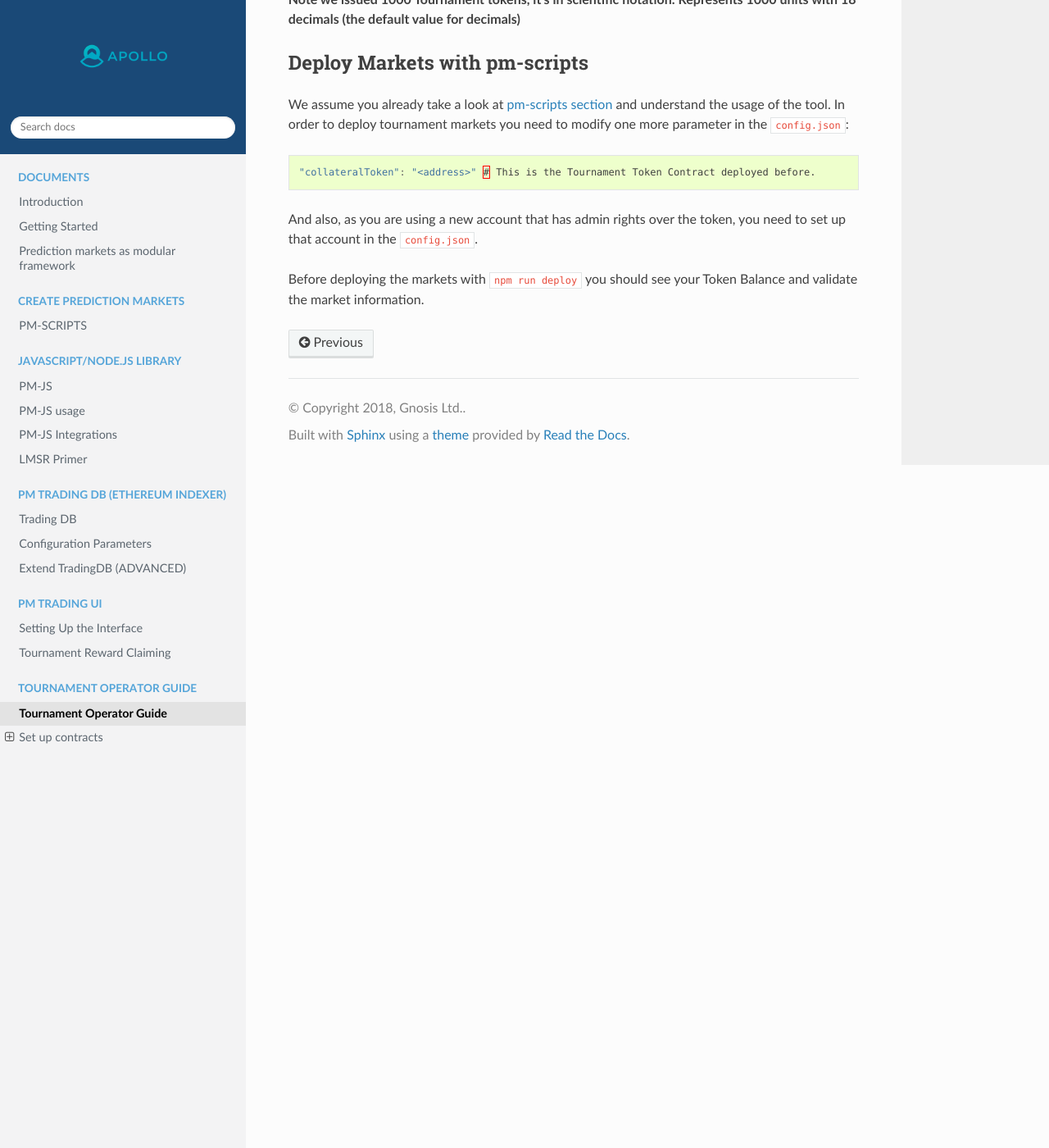
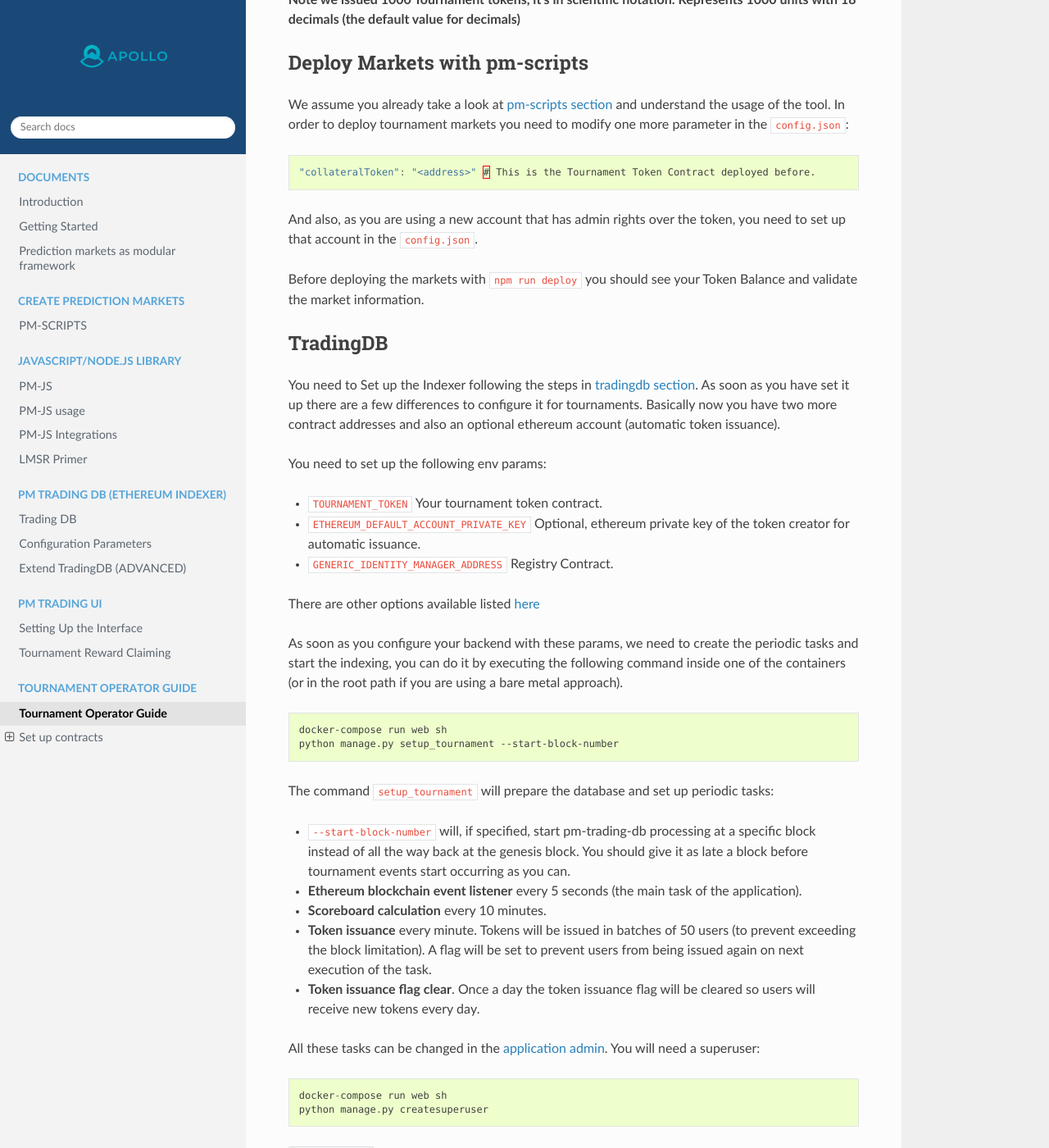
Before and after one commit to uivlis/conditional-tokens, a Sphinx documentation site: the page built from source/tournament-operator.md, in a window 1280 px wide and 1400 px high, scrolled down 3328 px. Shown: the whole window at 82% size. Built offline with Sphinx 7.4.7 and the Read the Docs theme 2.0.0, drawn with Linux system fonts in a browser that asks for light colours.

Commit message:
tradingdb section for tournament

````diff
--- a/source/tournament-operator.md
+++ b/source/tournament-operator.md
@@ -84,7 +84,7 @@ npm run issue-tokens -- --amount 1000e18 --to $CREATOR_ADDRESS --network=rinkeby
 **Note we issued 1000 Tournament tokens, it's in scientific notation. Represents 1000 units with 18 decimals (the default value for decimals)**
 
 ## Deploy Markets with pm-scripts
-We assume you already take a look at [pm-scripts section](/pm-scripts) and understand the usage of the tool. In order to deploy tournament markets you need to modify one more parameter in the `config.json`:
+We assume you already take a look at [pm-scripts section](pm-scripts) and understand the usage of the tool. In order to deploy tournament markets you need to modify one more parameter in the `config.json`:
 ```javascript
 "collateralToken": "<address>" # This is the Tournament Token Contract deployed before.
 ```
@@ -92,3 +92,36 @@ We assume you already take a look at [pm-scripts section](/pm-scripts) and under
 And also, as you are using a new account that has admin rights over the token, you need to set up that account in the `config.json`.
 
 Before deploying the markets with `npm run deploy` you should see your Token Balance and validate the market information.
+
+## TradingDB
+You need to Set up the Indexer following the steps in [tradingdb section](pm-trading-db). As soon as you have set it up there are a few differences to configure it for tournaments. Basically now you have two more contract addresses and also an optional ethereum account (automatic token issuance).
+
+You need to set up the following env params:
+* `TOURNAMENT_TOKEN` Your tournament token contract.
+* `ETHEREUM_DEFAULT_ACCOUNT_PRIVATE_KEY` Optional, ethereum private key of the token creator for automatic issuance.
+* `GENERIC_IDENTITY_MANAGER_ADDRESS` Registry Contract.
+
+There are other options available listed [here](pm-trading-db.html#tournament-token-issuance-olympia-related)
+
+As soon as you configure your backend with these params, we need to create the periodic tasks and start the indexing, you can do it by executing the following command inside one of the containers (or in the root path if you are using a bare metal approach).
+```sh
+docker-compose run web sh
+python manage.py setup_tournament --start-block-number
+```
+
+The command `setup_tournament` will prepare the database and set up periodic tasks:
+  - `--start-block-number` will, if specified, start pm-trading-db processing at a specific block instead of all the way back at the genesis block. You should give it as late a block before tournament events start occurring as you can.
+  - **Ethereum blockchain event listener** every 5 seconds (the main task of the application).
+  - **Scoreboard calculation** every 10 minutes.
+  - **Token issuance** every minute. Tokens will be issued in batches of 50 users (to prevent
+  exceeding the block limitation). A flag will be set to prevent users from being issued again on next
+  execution of the task.
+  - **Token issuance flag clear**. Once a day the token issuance flag will be cleared so users will
+  receive new tokens every day.
+
+All these tasks can be changed in the [application admin](http://localhost:8000/admin/django_celery_beat/periodictask/).
+You will need a superuser:
+
+```
+docker-compose run web sh
+python manage.py createsuperuser
````
